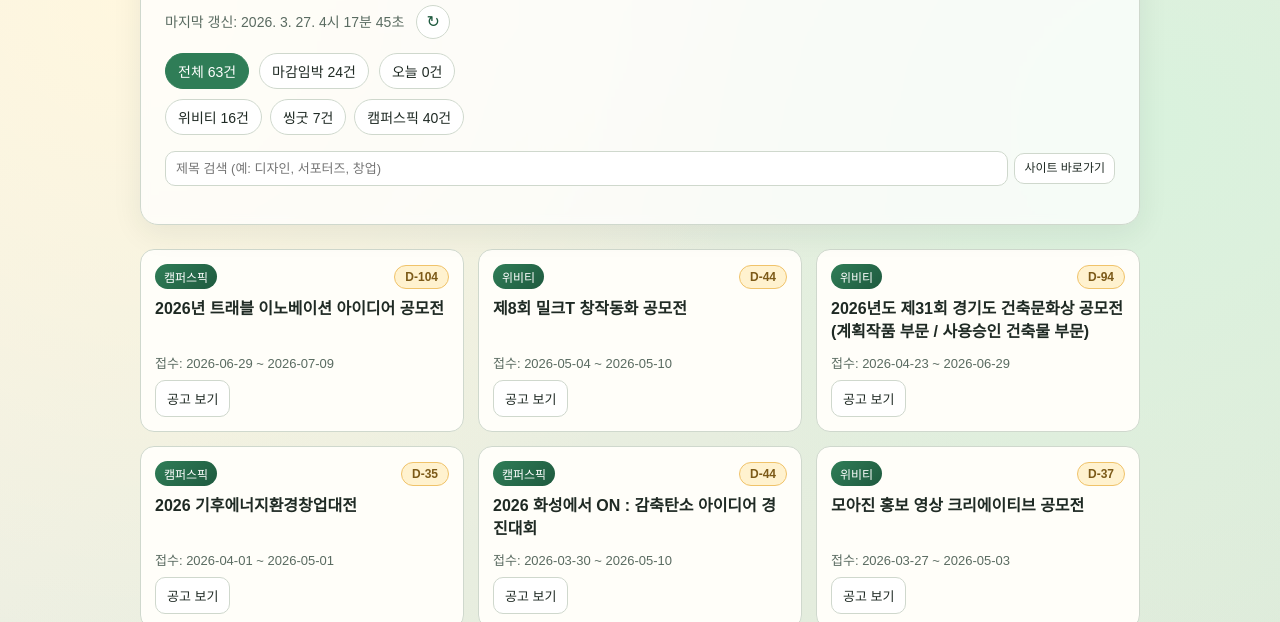
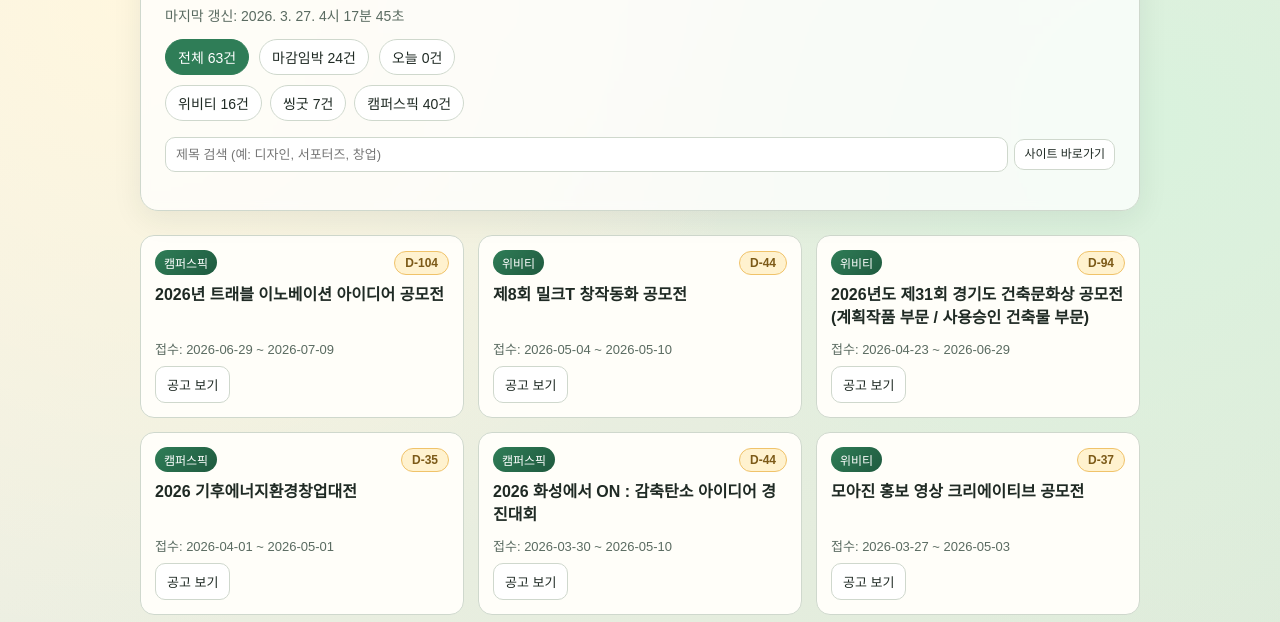
Before and after one commit to peunseo/contest-bot, a website: page docs/index.html in a window 1280 px wide. Shown: the part 123-745 px from the top of the page. Drawn offline with Linux system fonts and the light colour scheme.

Commit message:
ui: remove dashboard refresh button

```diff
--- a/docs/index.html
+++ b/docs/index.html
@@ -366,35 +366,6 @@
       cursor: pointer;
     }
 
-    .refresh-btn {
-      display: inline-flex;
-      align-items: center;
-      justify-content: center;
-      margin-left: 12px;
-      width: 34px;
-      height: 34px;
-      border: 1px solid var(--line);
-      border-radius: 999px;
-      background: #fff;
-      color: var(--accent2);
-      font-size: 16px;
-      line-height: 1;
-      cursor: pointer;
-      transition: transform 0.2s ease, background-color 0.2s ease, color 0.2s ease;
-    }
-
-    .refresh-btn:hover {
-      background: var(--accent);
-      color: #fff;
-      transform: rotate(20deg);
-    }
-
-    .refresh-btn:disabled {
-      opacity: 0.6;
-      cursor: default;
-      transform: none;
-    }
-
     .pill.active {
       background: var(--accent);
       color: #fff;
@@ -425,7 +396,7 @@
   <main class="wrap">
     <section class="hero">
       <h1>공모전 데일리 보드</h1>
-      <p class="meta"><span id="updated">업데이트 정보를 불러오는 중...</span><button class="refresh-btn" id="refreshBtn" aria-label="데이터 갱신" title="데이터 갱신">↻</button></p>
+      <p class="meta"><span id="updated">업데이트 정보를 불러오는 중...</span></p>
       <div class="count">
         <span class="pill" id="totalCount">전체 0건</span>
         <span class="pill" id="urgentCount">마감임박 0건</span>
@@ -636,7 +607,6 @@
     // 페이지 초기 데이터 로드, 이벤트 연결, 첫 화면 렌더링을 수행합니다.
     async function init() {
       const updatedEl = document.getElementById('updated');
-      const refreshBtn = document.getElementById('refreshBtn');
       const todayCountEl = document.getElementById('todayCount');
       const urgentCountEl = document.getElementById('urgentCount');
       const totalCountEl = document.getElementById('totalCount');
@@ -825,16 +795,6 @@
           render();
         };
 
-        refreshBtn.onclick = async () => {
-          // 새로고침은 init()을 재실행해 데이터/이벤트/렌더를 일괄 갱신합니다.
-          // 버튼 비활성화는 중복 클릭으로 인한 중복 호출을 막기 위한 처리입니다.
-          refreshBtn.textContent = '...';
-          refreshBtn.disabled = true;
-          await init();
-          refreshBtn.textContent = '↻';
-          refreshBtn.disabled = false;
-        };
-
         if (siteDropdownEl) {
           // 드롭다운 UX 규칙:
           // - 바깥 클릭 시 닫힘
```
